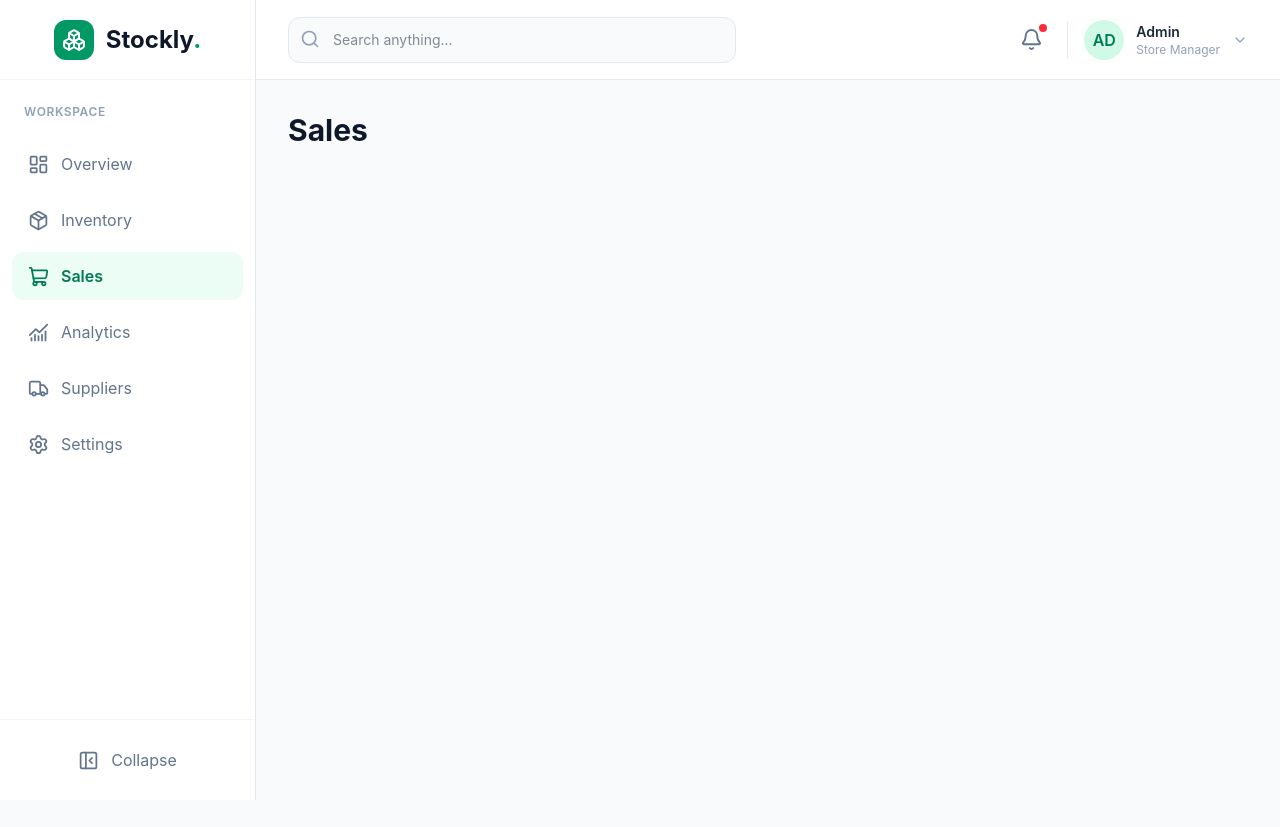
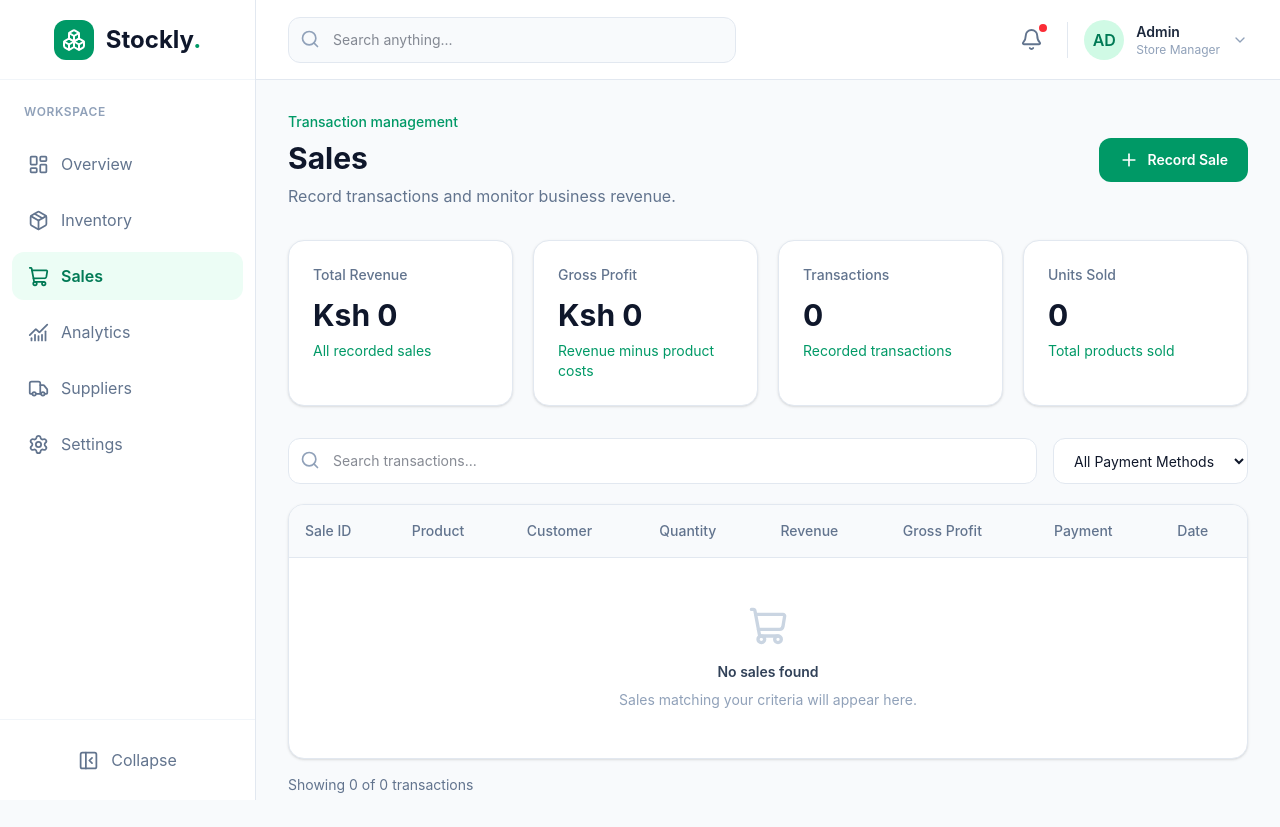
Before and after one commit to syombua-02/Stockly, a React (Vite) app in the folder frontend/: page /sales in a window 1280 px wide. Before the commit the page ends 800 px from the top, so only its background shows below. Built offline with nearby package versions, Linux system fonts and the light colour scheme.

Commit message:
Implement sales management page and transaction history

```diff
--- a/frontend/src/App.tsx
+++ b/frontend/src/App.tsx
@@ -7,6 +7,7 @@ import {
 import DashboardLayout from './layouts/DashboardLayout'
 import Dashboard from './pages/Dashboard'
 import Inventory from './pages/Inventory'
+import Sales from './pages/Sales'
 export default function App() {
   return (
     <BrowserRouter>
@@ -18,10 +19,7 @@ export default function App() {
 
           <Route path="inventory" element={<Inventory />} />
 
-          <Route
-            path="sales"
-            element={<h1 className="text-3xl font-bold">Sales</h1>}
-          />
+          <Route path="sales" element={<Sales />} />
 
           <Route
             path="analytics"
--- /dev/null
+++ b/frontend/src/components/SalesTable.tsx
@@ -0,0 +1,130 @@
+import { ShoppingCart } from 'lucide-react'
+import type { Sale } from '../types/sale'
+import {
+  getSaleRevenue,
+  getSaleProfit,
+} from '../types/sale'
+import { formatCurrency } from '../utils/formatCurrency'
+
+interface SalesTableProps {
+  sales: Sale[]
+}
+
+export default function SalesTable({
+  sales,
+}: SalesTableProps) {
+  return (
+    <div className="overflow-hidden rounded-2xl border border-slate-200 bg-white shadow-sm">
+
+      <div className="overflow-x-auto">
+
+        <table className="w-full min-w-[950px] text-left text-sm">
+
+          <thead className="border-b border-slate-200 bg-slate-50 text-slate-500">
+
+            <tr>
+              {[
+                'Sale ID',
+                'Product',
+                'Customer',
+                'Quantity',
+                'Revenue',
+                'Gross Profit',
+                'Payment',
+                'Date',
+              ].map(heading => (
+                <th
+                  key={heading}
+                  className="p-4 font-medium"
+                >
+                  {heading}
+                </th>
+              ))}
+            </tr>
+
+          </thead>
+
+          <tbody>
+
+            {sales.map(sale => (
+              <tr
+                key={sale.id}
+                className="border-b border-slate-100 hover:bg-slate-50"
+              >
+
+                <td className="p-4 font-medium text-slate-900">
+                  {sale.id.slice(0, 8).toUpperCase()}
+                </td>
+
+                <td className="p-4">
+                  <p className="font-semibold text-slate-900">
+                    {sale.productName}
+                  </p>
+
+                  <p className="text-xs text-slate-400">
+                    {sale.category}
+                  </p>
+                </td>
+
+                <td className="p-4 text-slate-600">
+                  {sale.customer}
+                </td>
+
+                <td className="p-4">
+                  {sale.quantity}
+                </td>
+
+                <td className="p-4 font-semibold whitespace-nowrap">
+                  {formatCurrency(getSaleRevenue(sale))}
+                </td>
+
+                <td className={`p-4 font-semibold whitespace-nowrap ${
+                  getSaleProfit(sale) >= 0
+                    ? 'text-emerald-600'
+                    : 'text-red-600'
+                }`}>
+                  {formatCurrency(getSaleProfit(sale))}
+                </td>
+
+                <td className="p-4">
+                  <span className="rounded-full bg-slate-100 px-3 py-1 text-xs font-medium whitespace-nowrap">
+                    {sale.paymentMethod}
+                  </span>
+                </td>
+
+                <td className="p-4 whitespace-nowrap text-slate-500">
+                  {new Date(sale.createdAt).toLocaleDateString('en-GB')}
+                </td>
+
+              </tr>
+            ))}
+
+            {sales.length === 0 && (
+              <tr>
+                <td colSpan={8} className="p-12 text-center">
+
+                  <ShoppingCart
+                    size={40}
+                    className="mx-auto mb-4 text-slate-300"
+                  />
+
+                  <p className="font-semibold text-slate-700">
+                    No sales found
+                  </p>
+
+                  <p className="mt-2 text-sm text-slate-400">
+                    Sales matching your criteria will appear here.
+                  </p>
+
+                </td>
+              </tr>
+            )}
+
+          </tbody>
+
+        </table>
+
+      </div>
+    </div>
+  )
+}
--- /dev/null
+++ b/frontend/src/context/SalesContext.ts
@@ -0,0 +1,10 @@
+import { createContext } from 'react'
+import type { Sale } from '../types/sale'
+
+export interface SalesContextType {
+  sales: Sale[]
+  addSale: (sale: Sale) => void
+}
+
+export const SalesContext =
+  createContext<SalesContextType | undefined>(undefined)
--- /dev/null
+++ b/frontend/src/context/SalesProvider.tsx
@@ -0,0 +1,46 @@
+import { useState, useEffect } from 'react'
+import type { ReactNode } from 'react'
+import type { Sale } from '../types/sale'
+import { SalesContext } from './SalesContext'
+
+const STORAGE_KEY = 'stockly_sales'
+
+interface SalesProviderProps {
+  children: ReactNode
+}
+
+export default function SalesProvider({
+  children,
+}: SalesProviderProps) {
+  const [sales, setSales] = useState<Sale[]>(() => {
+    try {
+      const savedSales = localStorage.getItem(STORAGE_KEY)
+
+      return savedSales ? JSON.parse(savedSales) : []
+    } catch {
+      return []
+    }
+  })
+
+  useEffect(() => {
+    localStorage.setItem(
+      STORAGE_KEY,
+      JSON.stringify(sales)
+    )
+  }, [sales])
+
+  function addSale(sale: Sale) {
+    setSales(previous => [sale, ...previous])
+  }
+
+  return (
+    <SalesContext.Provider
+      value={{
+        sales,
+        addSale,
+      }}
+    >
+      {children}
+    </SalesContext.Provider>
+  )
+}
--- /dev/null
+++ b/frontend/src/hooks/useSales.ts
@@ -0,0 +1,14 @@
+import { useContext } from 'react'
+import { SalesContext } from '../context/SalesContext'
+
+export function useSales() {
+  const context = useContext(SalesContext)
+
+  if (!context) {
+    throw new Error(
+      'useSales must be used within SalesProvider'
+    )
+  }
+
+  return context
+}
--- a/frontend/src/main.tsx
+++ b/frontend/src/main.tsx
@@ -3,11 +3,14 @@ import { createRoot } from 'react-dom/client'
 import './index.css'
 import App from './App.tsx'
 import InventoryProvider from './context/InventoryProvider'
+import SalesProvider from './context/SalesProvider'
 
 createRoot(document.getElementById('root')!).render(
   <StrictMode>
     <InventoryProvider>
-      <App />
+      <SalesProvider>
+        <App />
+      </SalesProvider>
     </InventoryProvider>
   </StrictMode>,
 )
--- a/frontend/src/pages/Sales.tsx
+++ b/frontend/src/pages/Sales.tsx
@@ -0,0 +1,148 @@
+import { useState } from 'react'
+import { Plus, Search } from 'lucide-react'
+import StatCard from '../components/StatCard'
+import SalesTable from '../components/SalesTable'
+import { useSales } from '../hooks/useSales'
+import {
+  getSaleRevenue,
+  getSaleProfit,
+} from '../types/sale'
+import { formatCurrency } from '../utils/formatCurrency'
+
+export default function Sales() {
+  const { sales } = useSales()
+
+  const [search, setSearch] = useState('')
+  const [paymentMethod, setPaymentMethod] = useState('All')
+
+  const totalRevenue = sales.reduce(
+    (total, sale) => total + getSaleRevenue(sale),
+    0
+  )
+
+  const totalProfit = sales.reduce(
+    (total, sale) => total + getSaleProfit(sale),
+    0
+  )
+
+  const totalUnits = sales.reduce(
+    (total, sale) => total + sale.quantity,
+    0
+  )
+
+  const filteredSales = sales.filter(sale => {
+    const query = search.trim().toLowerCase()
+
+    const matchesSearch =
+      sale.productName.toLowerCase().includes(query) ||
+      sale.customer.toLowerCase().includes(query) ||
+      sale.id.toLowerCase().includes(query)
+
+    const matchesPayment =
+      paymentMethod === 'All' ||
+      sale.paymentMethod === paymentMethod
+
+    return matchesSearch && matchesPayment
+  })
+
+  return (
+    <div>
+
+      <div className="mb-8 flex flex-wrap items-center justify-between gap-4">
+
+        <div>
+          <p className="text-sm font-medium text-emerald-600">
+            Transaction management
+          </p>
+
+          <h1 className="mt-2 text-3xl font-bold text-slate-900">
+            Sales
+          </h1>
+
+          <p className="mt-2 text-slate-500">
+            Record transactions and monitor business revenue.
+          </p>
+        </div>
+
+        <button
+          onClick={() => alert('Sale form coming next')}
+          className="flex items-center gap-2 rounded-xl bg-emerald-600 px-5 py-3 text-sm font-semibold text-white hover:bg-emerald-700"
+        >
+          <Plus size={20} />
+          Record Sale
+        </button>
+
+      </div>
+
+      <section className="mb-8 grid grid-cols-1 gap-5 sm:grid-cols-2 xl:grid-cols-4">
+
+        <StatCard
+          title="Total Revenue"
+          value={formatCurrency(totalRevenue)}
+          description="All recorded sales"
+        />
+
+        <StatCard
+          title="Gross Profit"
+          value={formatCurrency(totalProfit)}
+          description="Revenue minus product costs"
+        />
+
+        <StatCard
+          title="Transactions"
+          value={String(sales.length)}
+          description="Recorded transactions"
+        />
+
+        <StatCard
+          title="Units Sold"
+          value={String(totalUnits)}
+          description="Total products sold"
+        />
+
+      </section>
+
+      <section className="mb-5 flex flex-wrap gap-4">
+
+        <div className="relative min-w-[180px] flex-1">
+
+          <Search
+            size={20}
+            className="absolute left-3 top-3 text-slate-400"
+          />
+
+          <input
+            type="search"
+            aria-label="Search sales"
+            placeholder="Search transactions..."
+            value={search}
+            onChange={event => setSearch(event.target.value)}
+            className="w-full rounded-xl border border-slate-200 bg-white py-3 pl-11 pr-4 text-sm outline-none focus:border-emerald-500"
+          />
+
+        </div>
+
+        <select
+          aria-label="Filter by payment method"
+          value={paymentMethod}
+          onChange={event => setPaymentMethod(event.target.value)}
+          className="rounded-xl border border-slate-200 bg-white px-4 py-3 text-sm"
+        >
+          <option value="All">All Payment Methods</option>
+          <option value="Cash">Cash</option>
+          <option value="M-Pesa">M-Pesa</option>
+          <option value="Card">Card</option>
+          <option value="Bank Transfer">Bank Transfer</option>
+        </select>
+
+      </section>
+
+      <SalesTable sales={filteredSales} />
+
+      <p className="mt-4 text-sm text-slate-500">
+        Showing {filteredSales.length} of {sales.length} transactions
+      </p>
+
+    </div>
+  )
+}
--- /dev/null
+++ b/frontend/src/types/sale.ts
@@ -0,0 +1,30 @@
+export type PaymentMethod =
+  | 'Cash'
+  | 'M-Pesa'
+  | 'Card'
+  | 'Bank Transfer'
+
+export interface Sale {
+  id: string
+  productId: string
+  productName: string
+  category: string
+  customer: string
+  quantity: number
+  unitPrice: number
+  unitCost: number
+  paymentMethod: PaymentMethod
+  createdAt: string
+}
+
+export function getSaleRevenue(sale: Sale): number {
+  return sale.quantity * sale.unitPrice
+}
+
+export function getSaleCost(sale: Sale): number {
+  return sale.quantity * sale.unitCost
+}
+
+export function getSaleProfit(sale: Sale): number {
+  return getSaleRevenue(sale) - getSaleCost(sale)
+}
```
Also changed, not shown: frontend/src/components/SaleForm.tsx (added).
